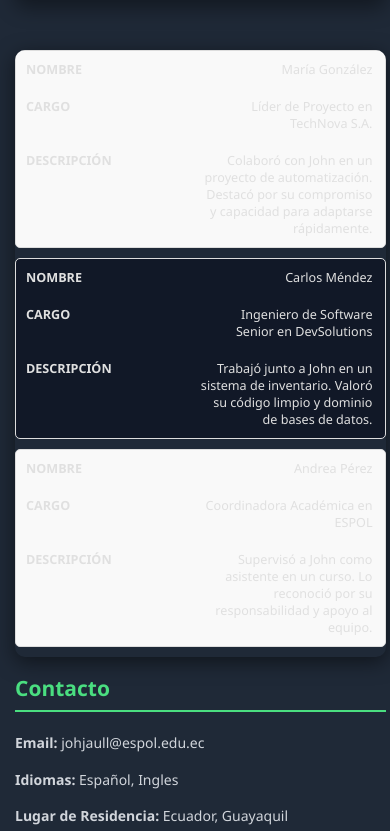
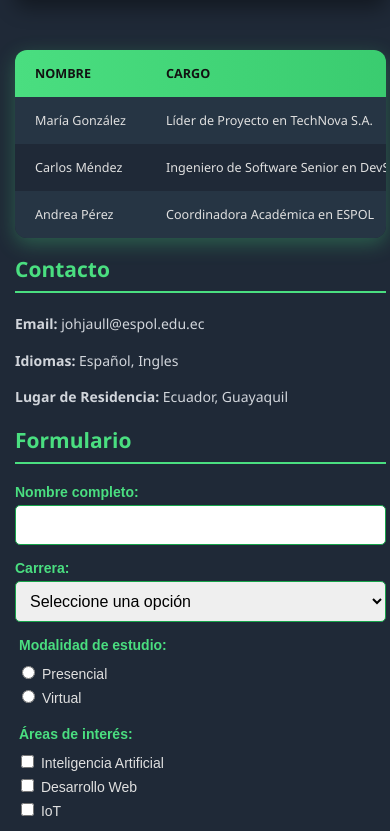
Before and after one commit to JohnUllaguari/Curriculum, a plain HTML site: page index.html in a window 390 px wide. Shown: the part 3018-3849 px from the top of the page. Drawn offline with Linux system fonts and the light colour scheme.

Commit message:
Update Final .1

```diff
--- a/estilos.css
+++ b/estilos.css
@@ -294,6 +294,14 @@ label {
   color: #4ade80;
 }
 
+fieldset label {
+  display: block;
+  margin-bottom: 5px;
+  font-weight: normal;
+  color: #e0e0e0;
+}
+
+
 input[type="text"],
 select,
 textarea {
@@ -406,33 +414,52 @@ footer {
 
 @media (max-width: 768px) {
   .tabla-referencias {
-    border: 0;
+    width: 100%;
+    display: block; /* Para scroll horizontal */
+    overflow-x: auto;
+    border-radius: 12px;
+    box-shadow: 0 6px 20px rgba(74, 222, 128, 0.3);
+    background-color: #1f2937;
   }
 
-  .tabla-referencias thead {
-    display: none;
+  .tabla-referencias table {
+    width: 100%;
+    border-collapse: separate;
+    border-spacing: 0 8px;
   }
 
-  .tabla-referencias tr {
-    display: block;
-    margin-bottom: 10px;
-    background-color: #f9f9f9;
-    border: 1px solid #ddd;
-    border-radius: 5px;
+  .tabla-referencias thead tr {
+    background: linear-gradient(90deg, #4ade80, #16a34a);
+    color: #121212;
+    font-weight: 700;
+    border-radius: 12px;
   }
 
+  .tabla-referencias th,
   .tabla-referencias td {
-    display: block;
-    text-align: right;
-    padding-left: 50%;
-    position: relative;
+    padding: 15px 20px;
+    text-align: left;
+    white-space: nowrap;
   }
 
-  .tabla-referencias td:before {
-    content: attr(data-label);
-    position: absolute;
-    left: 10px;
-    font-weight: bold;
-    text-transform: uppercase;
+  .tabla-referencias tbody tr {
+    background-color: #263544;
+    border-radius: 10px;
+    transition: background-color 0.3s ease, box-shadow 0.3s ease;
+    cursor: pointer;
+  }
+
+  .tabla-referencias tbody tr:nth-child(even) {
+    background-color: #1f2937;
+  }
+
+  .tabla-referencias tbody tr:hover {
+    background: linear-gradient(90deg, #22c55e, #16a34a);
+    color: #121212;
+    box-shadow: 0 8px 20px rgba(34, 197, 94, 0.7);
+  }
+
+  .tabla-referencias tbody tr:hover td {
+    color: #121212;
   }
 }
```
